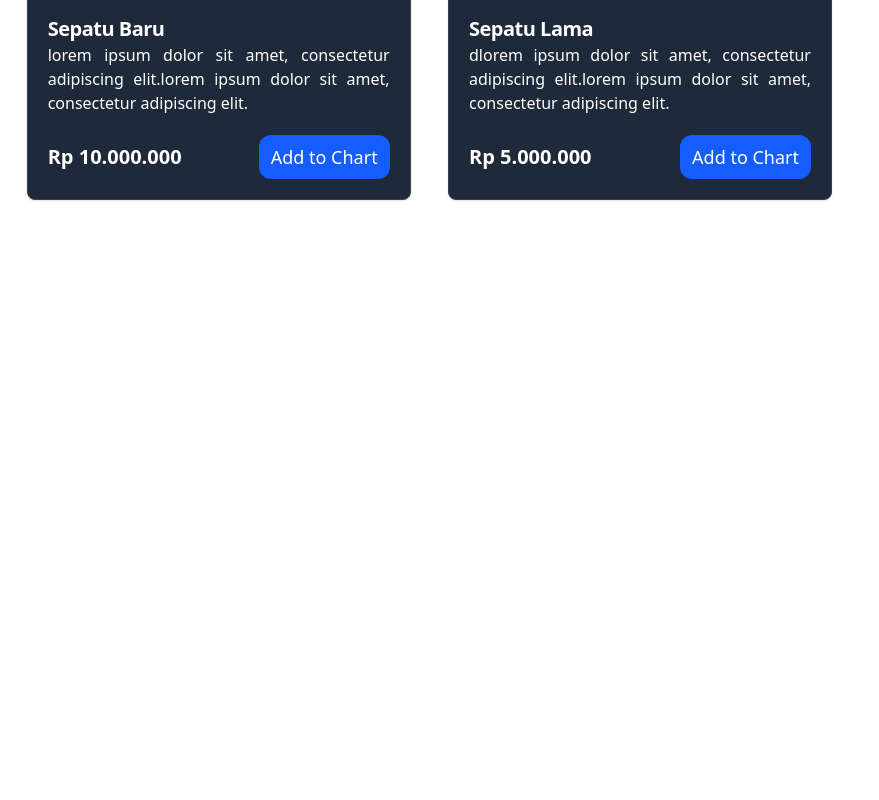
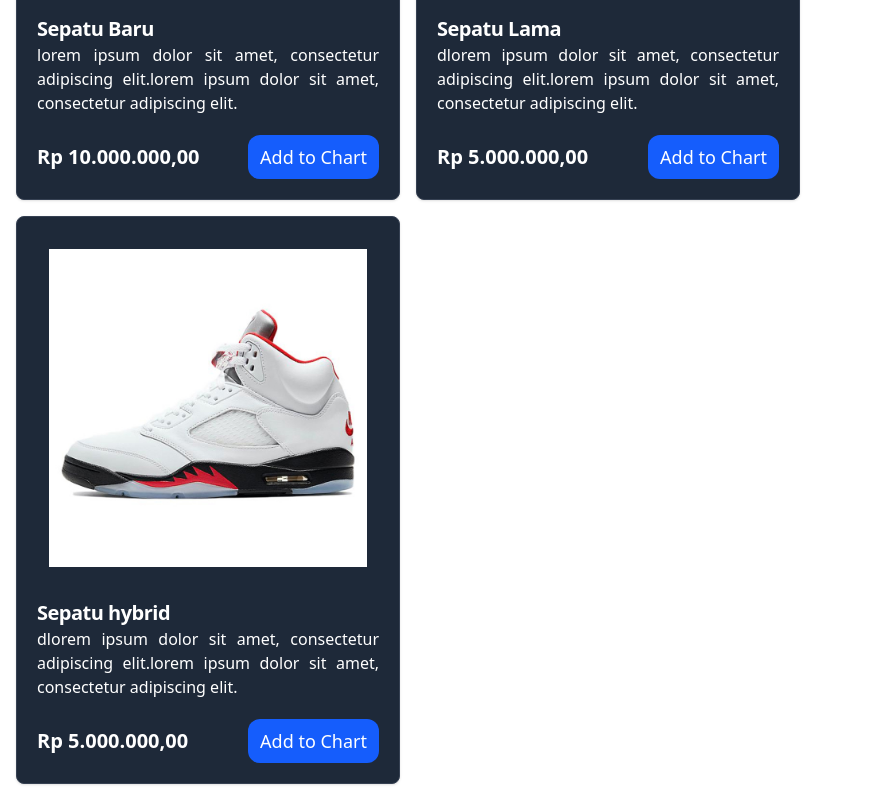
Before and after one commit to EmzdZiddan/ReactExercises, a React (Vite) app: page /products in a window 1280 px wide. Shown: the part 460-1260 px from the top of the page, without its empty margins (0-879 px from the left). Before the commit the page ends 800 px from the top, so only its background shows below. Built offline with nearby package versions, Linux system fonts and the light colour scheme.

Commit message:
add product cart

```diff
--- a/src/Components/Fragments/CardProducts.jsx
+++ b/src/Components/Fragments/CardProducts.jsx
@@ -29,11 +29,11 @@ const Body = (props) => {
 }
 
 const Footer = (props) => {
-    const {price}   = props;
+    const {price, handleAddToCart, id}   = props;
     return(
         <div className='flex items-center justify-between px-5 pb-5'>
-            <span className="text-xl font-bold text-white">{price}</span>
-            <Button>Add to Chart</Button>
+            <span className="text-xl font-bold text-white">{price.toLocaleString('id-ID', {style: 'currency', currency: 'IDR'})}</span>
+            <Button onClick={() => handleAddToCart(id)}>Add to Chart</Button>
         </div>
     )
 }
--- a/src/Components/Fragments/FormLogin.jsx
+++ b/src/Components/Fragments/FormLogin.jsx
@@ -7,7 +7,7 @@ const FormLogin = () => {
         e.preventDefault();
         localStorage.setItem('email', e.target.email.value)
         localStorage.setItem('password', e.target.password.value)
-        window.location.href
+        window.location.href = '/products';
     }
 
     return(
--- a/src/pages/Products.jsx
+++ b/src/pages/Products.jsx
@@ -1,5 +1,6 @@
 import CardProducts from '../Components/Fragments/CardProducts.jsx';
 import Button from '../Components/Elements/Button/Index.jsx';
+import { useState } from 'react';
 
 const productsData = [
     {
@@ -7,18 +8,26 @@ const productsData = [
         img: '/img/1.jpg',
         title: 'Sepatu Baru',
         description: 'lorem ipsum dolor sit amet, consectetur adipiscing elit.lorem ipsum dolor sit amet, consectetur adipiscing elit.',
-        price: 'Rp 10.000.000'
+        price: 10000000
     },
     {
         id: 2,
         img: '/img/1.jpg',
         title: 'Sepatu Lama',
         description: 'dlorem ipsum dolor sit amet, consectetur adipiscing elit.lorem ipsum dolor sit amet, consectetur adipiscing elit.',
-        price: 'Rp 5.000.000'
+        price: 5000000
+    },
+    {
+        id: 3,
+        img: '/img/1.jpg',
+        title: 'Sepatu hybrid',
+        description: 'dlorem ipsum dolor sit amet, consectetur adipiscing elit.lorem ipsum dolor sit amet, consectetur adipiscing elit.',
+        price: 5000000
     }
 ]
 
 const ProductsPage = () => {
+
     const email = localStorage.getItem('email');
     const handleLogout = () => {
         localStorage.removeItem('email');
@@ -26,20 +35,45 @@ const ProductsPage = () => {
         window.location.href = '/login';
     }
 
+    const [cart, setCart] = useState([{
+        title: 'Sepatu Lama',
+        quantity: 1
+    }]);
+
+    const handleAddToCart = (id, qty) =>  {
+        setCart([...cart, {
+            id: id,
+            qty: qty
+        }])
+    }
+
+
+
   return (
     <>
     <div className='flex flex-row p-4 gap-10 items-center justify-end  bg-blue-900'>
         <div className="text-white text-bold">{email}</div>
         <Button type="button" variant='bg-black' onClick={handleLogout}>Logut</Button>
     </div>
-    <div className="grid grid-cols-1 md:grid-cols-2 lg:grid-cols-3 gap-4 justify-items-center p-4">
+
+    <div className="flex flex-row p-4">
+        <div className="w-3/4 flex flex-wrap gap-4 justify-items-center">
             {productsData.map((product) =>(
             <CardProducts key={product.id}>
                 <CardProducts.Header img={product.img}/>
                 <CardProducts.Body title={product.title} description={product.description}></CardProducts.Body>
-            <CardProducts.Footer price={product.price}></CardProducts.Footer>
+                <CardProducts.Footer price={product.price} id={product.id} handleAddToCart={handleAddToCart}></CardProducts.Footer>
             </CardProducts>
             ))}
+        </div>
+        <div className="w-1/4">
+            <h1 className="text-3xl font-bold">Cart</h1>
+            <ul>
+                {cart.map((item) => (
+                    <li key={item.id}>{item.id}</li>
+                ))}
+            </ul>
+        </div>
     </div>
     </>
   );
--- a/src/pages/Test.jsx
+++ b/src/pages/Test.jsx
@@ -1,26 +1,12 @@
-import { useState,useEffect } from "react";
 
 
 const Test = () => {
-  const [angka, setAngka] = useState(0);
-  const [status, setStatus] = useState('');
-
-useEffect(() => {
-    if (angka % 2 === 0) {
-        setStatus('Genap');
-    } else {
-        setStatus('Ganjil');
-    }
-})
-
-  return (
-    <div>
-        <h1>{status}</h1>
-      <h1>Angka: {angka}</h1>
-      <button onClick={() => setAngka(angka + 1)}>Tambah</button>
-    </div>
-  );
-};
-
+    return (
+        <div>
+            <h1>Test Page</h1>
+            <p>This is a test page for routing verification.</p>
+        </div>
+    )
+}
 
 export default Test;
```
Lines whose indentation alone changed are shown as unchanged.
